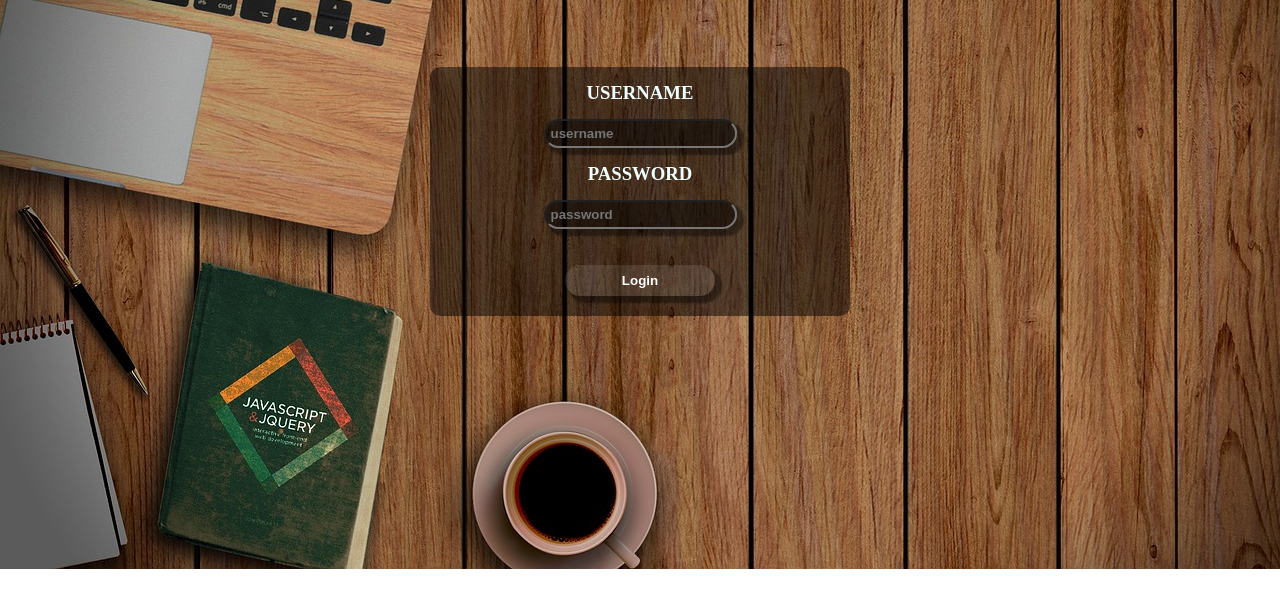
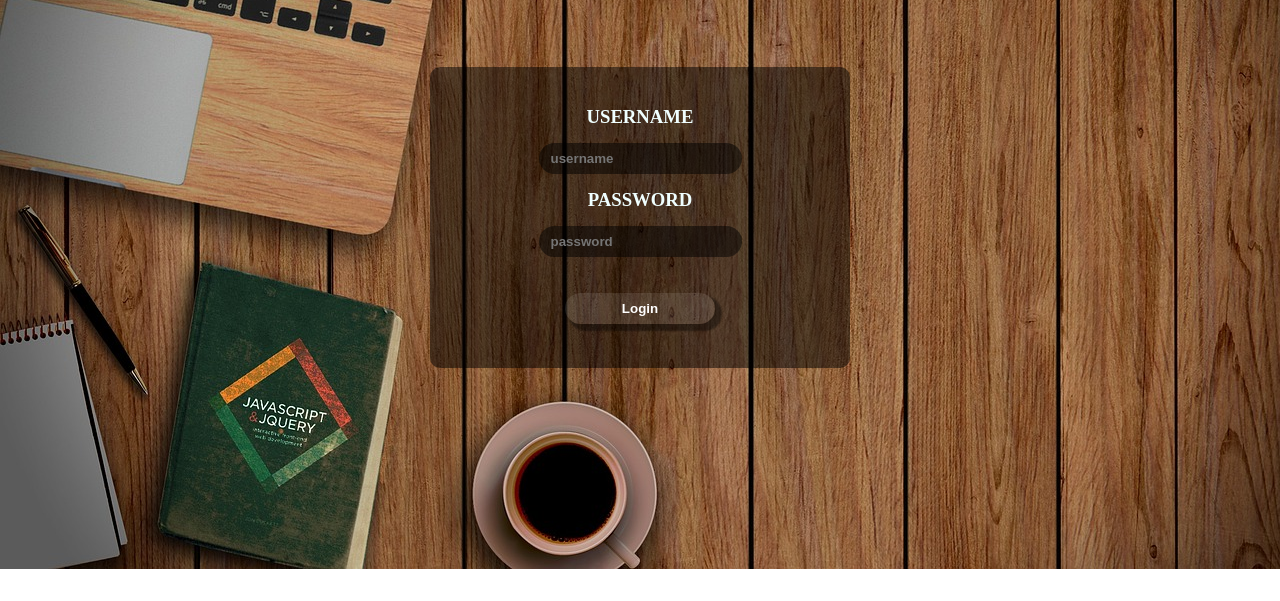
Before and after one commit to tusharjain2001/IMS, a plain HTML site: page start/login.html in a window 1280 px wide. Shown: the part 199-800 px from the top of the page. Drawn offline with Linux system fonts and the light colour scheme.

Commit message:
updated bg

```diff
--- a/start/dialog.js
+++ b/start/dialog.js
@@ -76,8 +76,7 @@ const searchfun = () => {
 
       if (txtValue.toUpperCase().indexOf(filter) > -1) {
         tr[i].style.display = "";
-      }
-      else{
+      } else {
         tr[i].style.display = "none";
       }
     }
--- a/start/login.css
+++ b/start/login.css
@@ -1,8 +1,11 @@
+* {
+  box-sizing: border-box;
+}
+
 body {
   background-image: url("./img10.jpg");
   background-size: cover;
   background-repeat: no-repeat;
-
 
   /* margin: 0; */
 }
@@ -16,7 +19,6 @@ h1 {
   font-size: 60px;
   color: #ffffff;
   font-family: Copperplate Gothic;
-
 }
 
 h2 {
@@ -32,7 +34,6 @@ h3 {
 }
 div.login2 {
   text-align: center;
-
 }
 span {
   display: flex;
@@ -44,10 +45,10 @@ span {
   margin: auto;
   border-radius: 10px;
   background: rgba(0, 0, 0, 0.5);
-
+  padding: 24px 0px;
 }
 .button1 {
-  background-color: rgb(255, 255, 255,0.1);
+  background-color: rgb(255, 255, 255, 0.1);
   box-shadow: 5px 5px 2px 2px #00000066;
 
   padding: 8px 0px;
@@ -61,28 +62,18 @@ span {
   border: none;
 }
 .button1:hover {
-  background-color: rgba(0, 0, 0, 0.5);;
+  background-color: rgba(0, 0, 0, 0.5);
 }
 
-#text1 {
+#text1,
+#text2 {
   background-color: rgba(0, 0, 0, 0.5);
-  border-radius: 50px;
-  padding: 5px;
+  border-radius: 30px;
+  padding: 8px 12px;
   color: white;
   font-family: sans-serif;
   font-weight: bold;
-  box-shadow: 5px 5px 2px 2px #00000066;
-  outline:none;
+  box-shadow: 2px 2px 2px 5px #00000000;
+  outline: none;
+  border: none;
 }
-#text2 {
-  background-color: rgba(0, 0, 0, 0.5);
-  border-radius: 50px;
-  padding: 5px;
-  color: white;
-  font-family: sans-serif;
-  font-weight: bold;
-  box-shadow: 5px 5px 2px 2px #00000066;
-  outline:none;
-
-
-}
```
Also changed, not shown: start/index.html (+6 -1 lines), start/login.html (+0 -1 lines).
